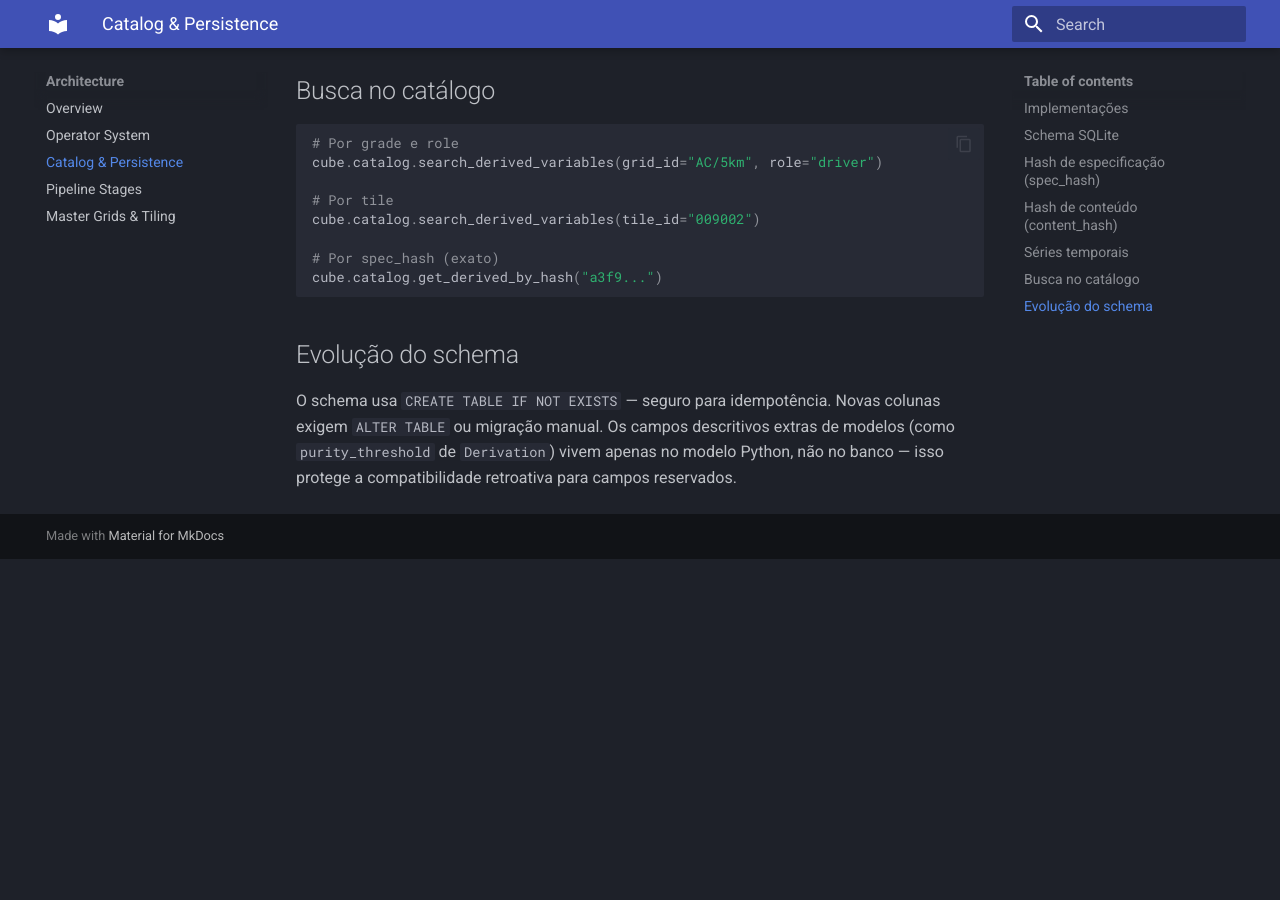
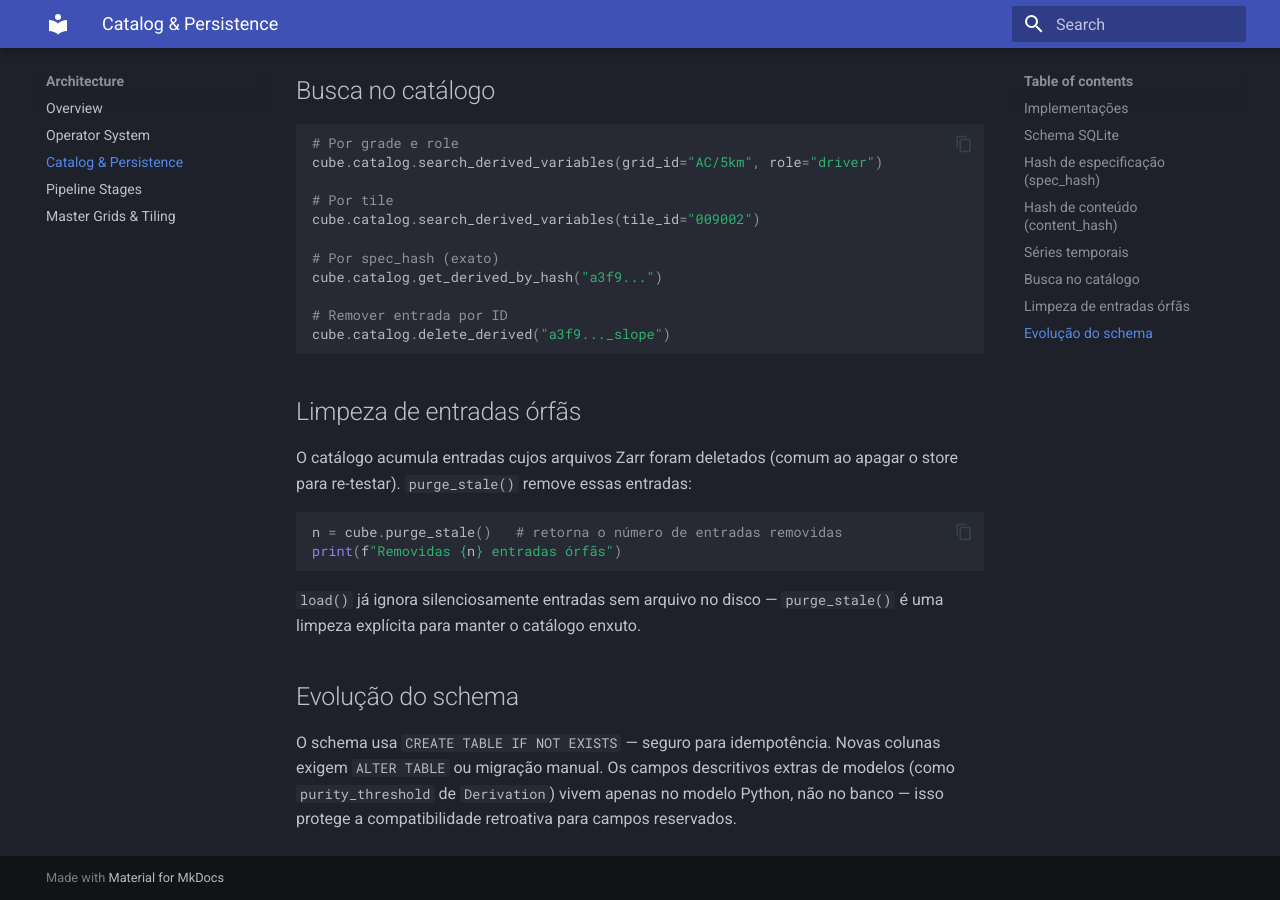
Before and after one commit to dissmodel/disscube, an MkDocs documentation site: the page built from docs/architecture/catalog.md, in a window 1280 px wide and 900 px high, scrolled down 2111 px. Built offline with MkDocs 1.6.1 and Material for MkDocs 9.7.7, drawn with Linux system fonts in a browser that asks for light colours; before the commit the page ends 2670 px from its top, so only the background shows below that.

Commit message:
docs: fix operator resampling in README/overview, document purge_stale and CRS ordering
- README.md: majority/minority/percentage show mode resampling — corrected
  to nearest + footnote explaining needs_fine_alignment window reduction
- docs/architecture/overview.md: MajorityOperator example used
  Resampling.mode — corrected to Resampling.nearest
- docs/architecture/catalog.md: added purge_stale() and delete_derived()
  documentation in new "Limpeza de entradas órfãs" section
- docs/architecture/pipeline.md: clarified that write_crs() is called
  after the variable loop (explains the CRS-not-detected bug and its fix)

Co-Authored-By: Claude Sonnet 4.6 <noreply@anthropic.com>

````diff
--- a/docs/architecture/catalog.md
+++ b/docs/architecture/catalog.md
@@ -81,7 +81,21 @@ cube.catalog.search_derived_variables(tile_id="009002")
 
 # Por spec_hash (exato)
 cube.catalog.get_derived_by_hash("a3f9...")
+
+# Remover entrada por ID
+cube.catalog.delete_derived("a3f9..._slope")
 ```
+
+## Limpeza de entradas órfãs
+
+O catálogo acumula entradas cujos arquivos Zarr foram deletados (comum ao apagar o store para re-testar). `purge_stale()` remove essas entradas:
+
+```python
+n = cube.purge_stale()   # retorna o número de entradas removidas
+print(f"Removidas {n} entradas órfãs")
+```
+
+`load()` já ignora silenciosamente entradas sem arquivo no disco — `purge_stale()` é uma limpeza explícita para manter o catálogo enxuto.
 
 ## Evolução do schema
 
````
Also changed, not shown: README.md (+5 -3 lines), docs/architecture/overview.md (+1 -1 lines), docs/architecture/pipeline.md (+1 -1 lines).
